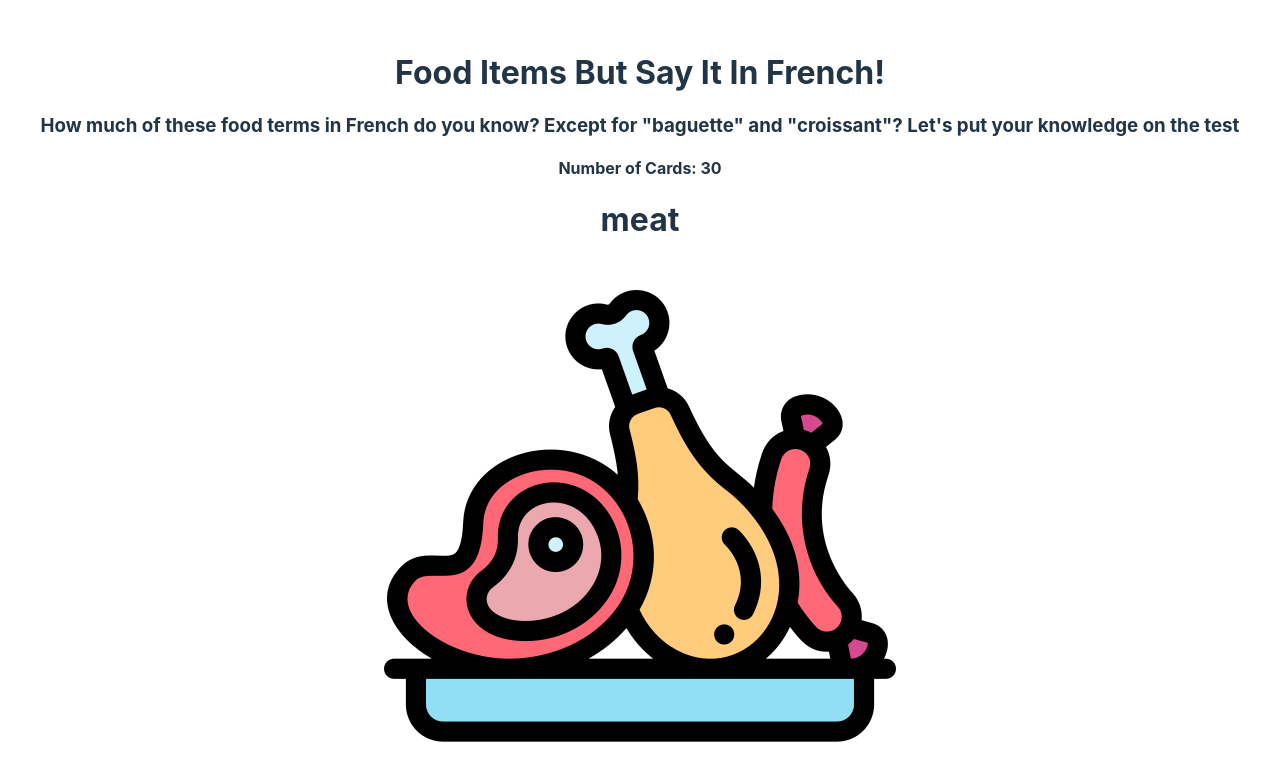
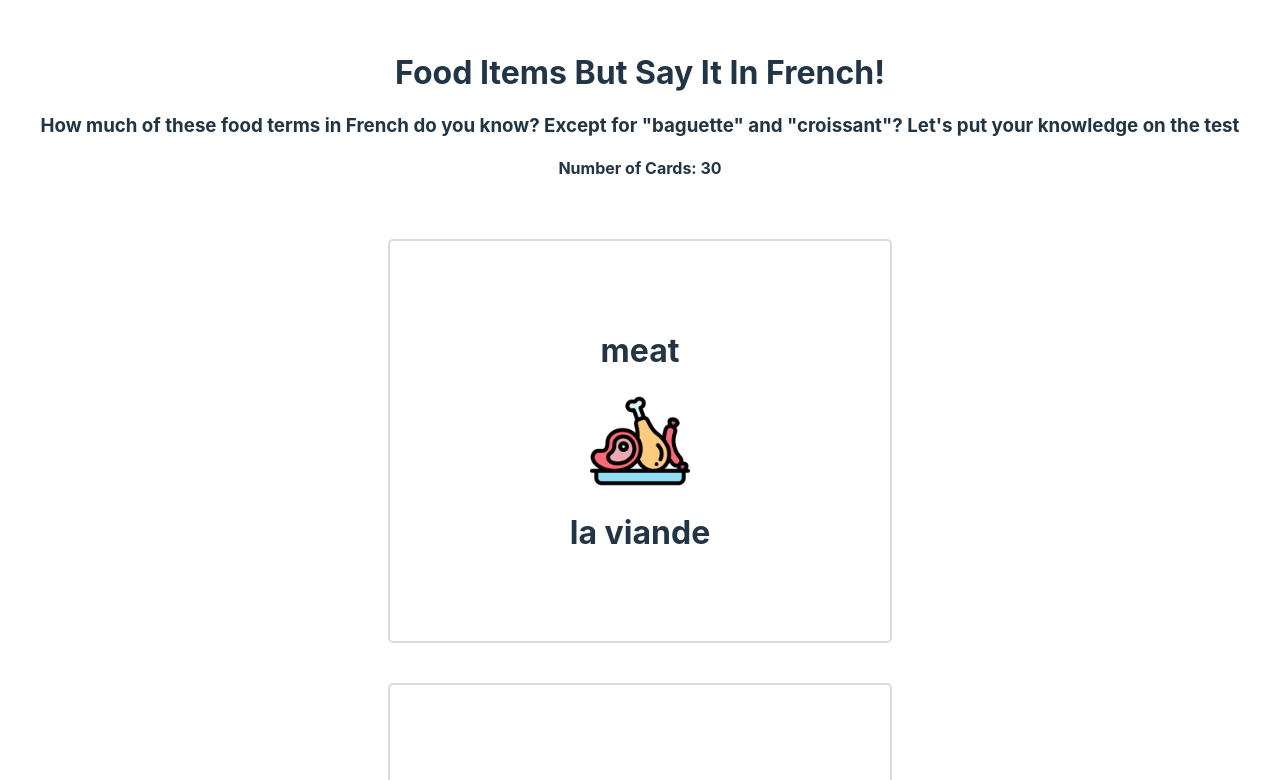
Before and after one commit to HafsaSarker/Project_2, a React (Vite) app in the folder flashcards/: page / in a window 1280 px wide. Shown: the top 780 px of the page. Built offline with nearby package versions, Linux system fonts and the light colour scheme.

Commit message:
add styles to card

```diff
--- a/flashcards/src/App.css
+++ b/flashcards/src/App.css
@@ -4,3 +4,26 @@
   padding: 2rem;
   text-align: center;
 }
+.App {
+  display: flex;
+  flex-direction: column;
+  justify-content: center;
+  align-items: center;
+}
+.card-container > img {
+  width: 100px;
+  height: 100px;
+  object-fit: cover;
+}
+
+.card-container {
+  margin-top: 40px;
+  display: flex;
+  flex-direction: column;
+  justify-content: center;
+  align-items: center;
+  border: solid gainsboro 2px;
+  border-radius: 5px;
+  height: 400px;
+  width: 500px;
+}
```
